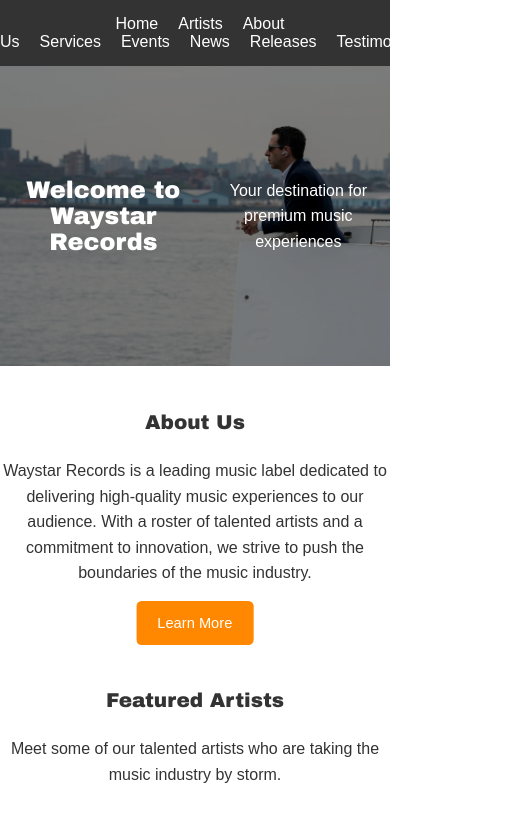
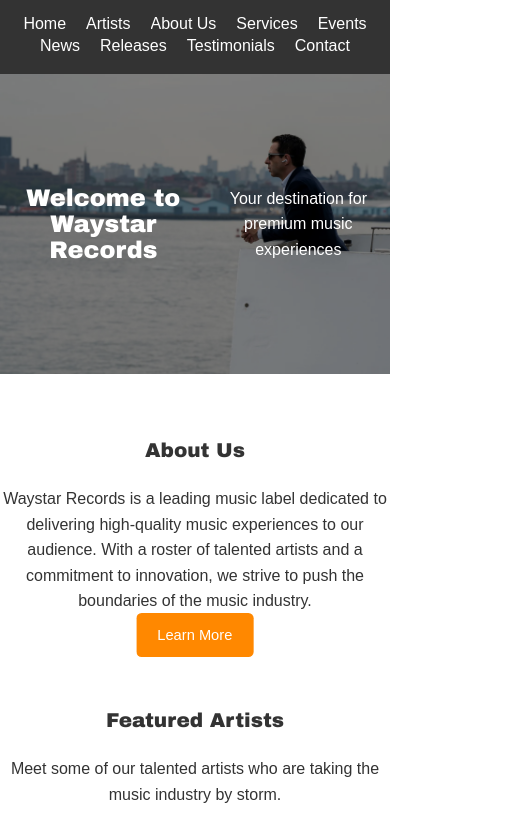
Before and after one commit to bostonbachexchange/waystar-records, a React (Create React App) app: page / in a window 390 px wide. Shown: the top 834 px of the page, 510 px wide, since content can reach past the window. Built offline with nearby package versions, Linux system fonts and the light colour scheme.

Commit message:
overflow hidden

```diff
--- a/src/App.css
+++ b/src/App.css
@@ -1,8 +1,12 @@
 /* App.css */
+* {
+  margin: 0;
+  padding: 0;
+  overflow-x: hidden; /* Prevent horizontal scrolling */
+}
+
 body {
   font-family: Arial, sans-serif;
-  margin: 0;
-  padding: 0;
 }
 
 .App {
@@ -40,6 +44,7 @@ p {
 nav {
   background-color: #333;
   padding: 15px 0;
+  width: 100%;
 }
 
 nav ul {
@@ -236,9 +241,13 @@ nav ul li a:hover {
     padding: 10px 20px;
   }
 
+
   nav ul li {
+    display: inline-block;
     margin: 0 10px;
+    white-space: nowrap; /* Prevent text from wrapping */
   }
+
 
   nav ul li a {
     font-size: 16px;
```
